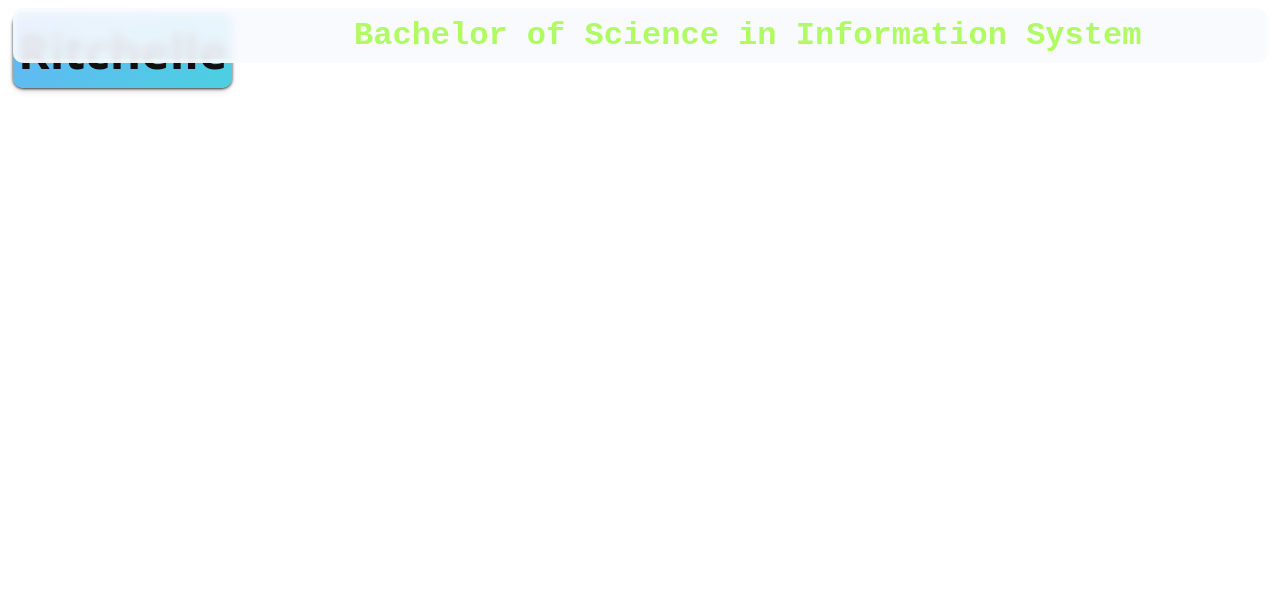
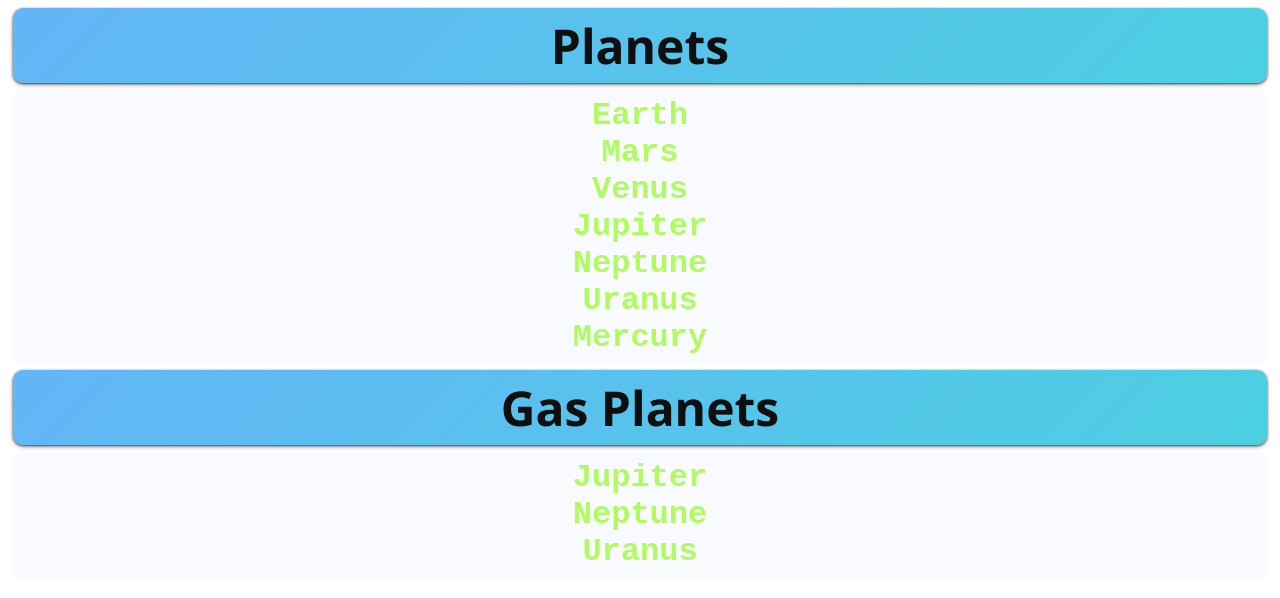
Before and after one commit to rchellee/nodejs, a React (Create React App) app: page / in a window 1280 px wide. Shown: the top 598 px of the page. Built offline with nearby package versions, Linux system fonts and the light colour scheme.

Commit message:
created user.js
created exercises

```diff
--- a/src/App.css
+++ b/src/App.css
@@ -50,7 +50,7 @@
   margin: 5px;
   border-radius: 10px;
   box-shadow: 0 4px 6px rgba(0, 0, 0, 0.1), 0 1px 3px rgba(0, 0, 0, 0.8);
-  float: left;
+  /* float: left; */
 }
 
 .title-1 {
--- a/src/App.js
+++ b/src/App.js
@@ -1,12 +1,39 @@
 import "./App.css";
+import { User } from'./User';
 
 function App() {
+
+  const planets = [
+    { planetName: "Earth", isRockPlanet: true },
+    { planetName: "Mars", isRockPlanet: true },
+    { planetName: "Venus", isRockPlanet: true },
+    { planetName: "Jupiter", isRockPlanet: false },
+    { planetName: "Neptune", isRockPlanet: false },
+    { planetName: "Uranus", isRockPlanet: false },
+    { planetName: "Mercury", isRockPlanet: true },
+    ];
+
+  // return <div className='App'>
+  //   <h2>Planets</h2>
+  //   {planets.map((user, key) => {
+  //     return <User planetName={user.planetName} isRockPlanet={user.isRockPlanet=false} />
+  //   })}
+  //   <h2>Gas Planets</h2>
+  // </div>
+  const allPlanets = planets.map((planet, key) => <User key={key} planetName={planet.planetName} />);
+  const gasPlanets = planets.filter(planet => !planet.isRockPlanet).map((planet, key) => <User key={key} planetName={planet.planetName} />);
+
   return (
-    <div className="App">
-      <h1 className="name"> Ritchelle </h1>
-      <h1 className="title-1"> Bachelor of Science in Information System </h1>
+    <div className='App'>
+      <h1 className='name'>Planets</h1>
+      <h2 className='title-1'>{allPlanets} </h2>
+
+      <h1 className='name'>Gas Planets</h1>
+      <h2 className='title-1'>{gasPlanets} </h2>
     </div>
   );
+
 }
 
+
 export default App;
--- /dev/null
+++ b/src/User.js
@@ -0,0 +1,7 @@
+export const User = (props) => {
+    return (
+      <div>
+        {props.planetName}
+      </div>
+    );
+  };
```
